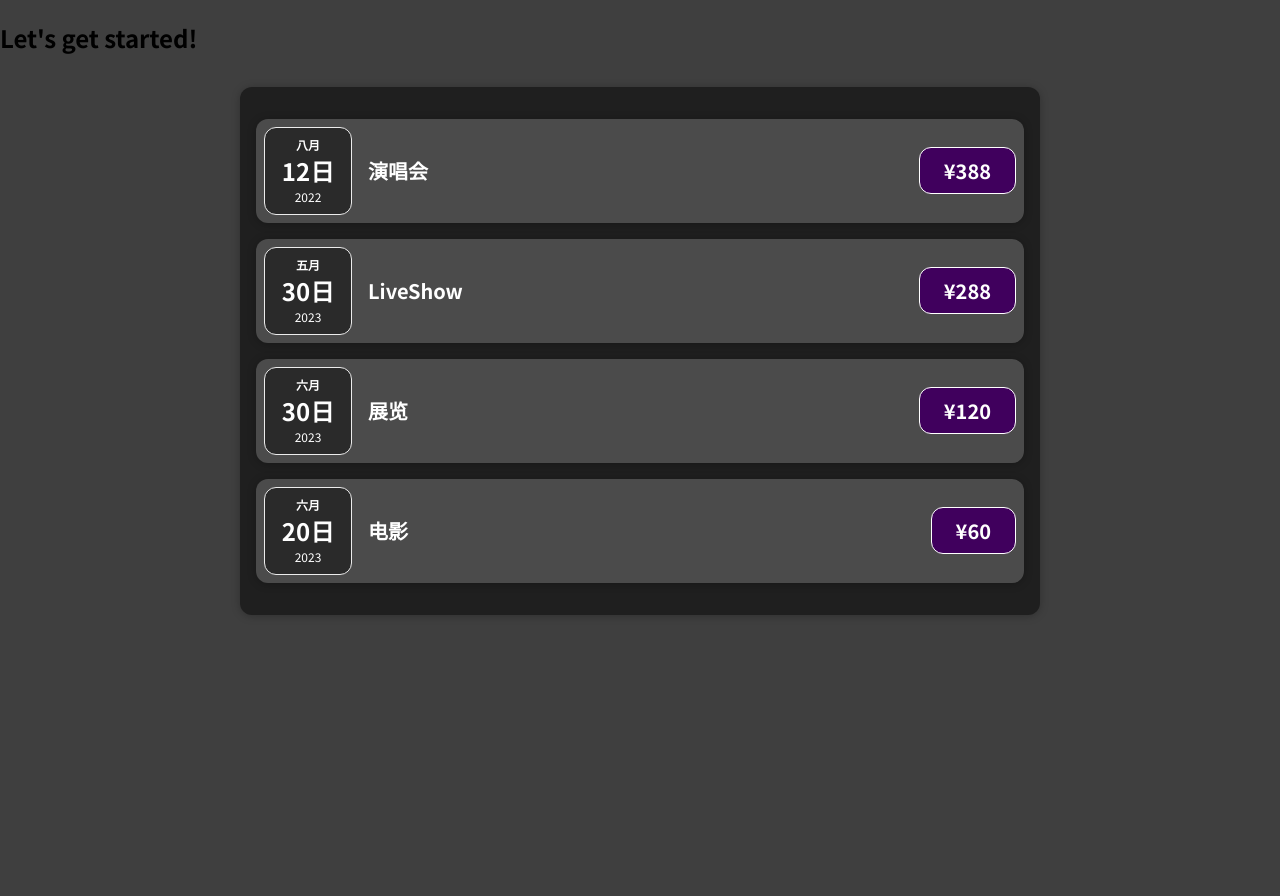
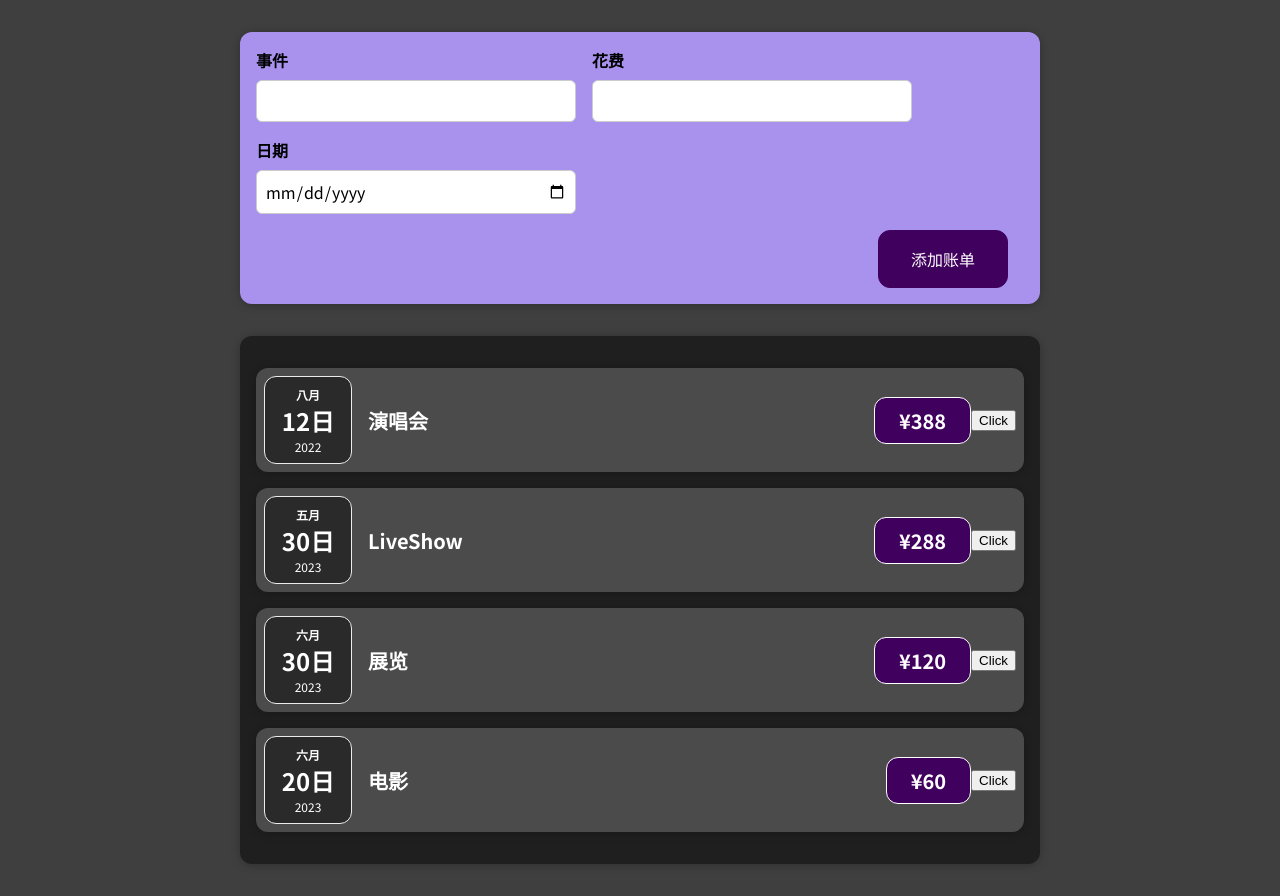
Before and after one commit to nickyyoung233/React__expense-record, a React (Create React App) app: page / in a window 1280 px wide. Before the commit the page ends 800 px from the top, so only its background shows below. Built offline with nearby package versions, Linux system fonts and the light colour scheme.

Commit message:
add form to gather inputs

```diff
--- a/src/App.js
+++ b/src/App.js
@@ -1,4 +1,5 @@
 import Expense from "./components/Expense/Expense";
+import InfoGather from "./components/InfoGather/InfoGather";
 
 function App() {
   const expenses = [
@@ -29,7 +30,7 @@ function App() {
   ];
   return (
     <div>
-      <h2>Let's get started!</h2>
+      <InfoGather />
       <Expense expenses={expenses} />
     </div>
   );
--- a/src/components/Expense/ExpenseItem.js
+++ b/src/components/Expense/ExpenseItem.js
@@ -1,16 +1,22 @@
+import { useState } from "react";
 import "./ExpenseItem.css";
 import Card from "../UI/Card";
 import ExpenseDate from "./ExpenseDate";
 
 function ExpenseItem({ date: _date, title, amount }) {
   //destructuring
+  const [_title, setTitle] = useState(title);
+  const clickHandler = () => {
+    setTitle("回家");
+  };
   return (
     <Card className="expense-item">
       <ExpenseDate _date={_date} />
       <div className="expense-item__description">
-        <h2>{title}</h2>
+        <h2>{_title}</h2>
         <div className="expense-item__price">¥{amount}</div>
       </div>
+      <button onClick={clickHandler}>Click</button>
     </Card>
   );
 }
--- /dev/null
+++ b/src/components/InfoGather/ExpenseForm.css
@@ -0,0 +1,26 @@
+.new-expense__controls {
+  display: flex;
+  flex-wrap: wrap;
+  gap: 1rem;
+  margin-bottom: 1rem;
+  text-align: left;
+}
+
+.new-expense__control label {
+  font-family: Arial, Helvetica, sans-serif;
+  font-weight: bold;
+  margin-bottom: 0.5rem;
+  display: block;
+}
+
+.new-expense__control input {
+  font: inherit;
+  padding: 0.5rem;
+  border-radius: 6px;
+  border: 1px solid #ccc;
+  width: 20rem;
+  max-width: 100%;
+}
+.new-expense__actions {
+  text-align: right;
+}
--- /dev/null
+++ b/src/components/InfoGather/ExpenseForm.js
@@ -0,0 +1,27 @@
+import "./ExpenseForm.css";
+
+const ExpenseForm = () => {
+  return (
+    <form>
+      <div className="new-expense__controls">
+        <div className="new-expense__control">
+          <label>事件</label>
+          <input type="text" />
+        </div>
+        <div className="new-expense__control">
+          <label>花费</label>
+          {/* <input type="number" min="0.01" step="0.01" /> */}
+          <input type="text" />
+        </div>
+        <div className="new-expense__control">
+          <label>日期</label>
+          <input type="date" min="2022-01-01" max="2024-12-31" />
+        </div>
+      </div>
+      <div className="new-expense__actions">
+        <button type="submit">添加账单</button>
+      </div>
+    </form>
+  );
+};
+export default ExpenseForm;
--- /dev/null
+++ b/src/components/InfoGather/InfoGather.css
@@ -0,0 +1,38 @@
+.new-expense {
+  background-color: #a892ee;
+  padding: 1rem;
+  margin: 2rem auto;
+  width: 50rem;
+  max-width: 95%;
+  border-radius: 12px;
+  text-align: center;
+  box-shadow: 0 1px 8px rgba(0, 0, 0, 0.25);
+}
+
+.new-expense button {
+  font: inherit;
+  cursor: pointer;
+  padding: 1rem 2rem;
+  border: 1px solid #40005d;
+  background-color: #40005d;
+  color: white;
+  border-radius: 12px;
+  margin-right: 1rem;
+}
+
+.new-expense button:hover,
+.new-expense button:active {
+  background-color: #510674;
+  border-color: #510674;
+}
+
+.new-expense button.alternative {
+  color: #220131;
+  border-color: transparent;
+  background-color: transparent;
+}
+
+.new-expense button.alternative:hover,
+.new-expense button.alternative:active {
+  background-color: #ddb3f8;
+}
--- /dev/null
+++ b/src/components/InfoGather/InfoGather.js
@@ -0,0 +1,12 @@
+import React from "react";
+import "./InfoGather.css";
+import ExpenseForm from "./ExpenseForm";
+
+const InfoGather = () => {
+  return (
+    <div className="new-expense">
+      <ExpenseForm />
+    </div>
+  );
+};
+export default InfoGather;
```
Also changed, not shown: 2 other files (tests, documents, lock files or other folders).
